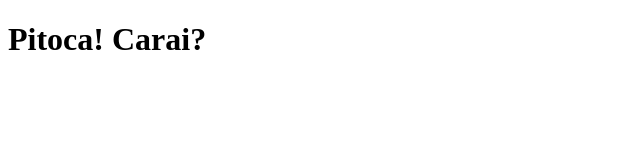
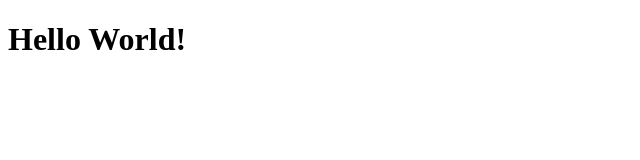
Before and after one commit to romerotg/clone-tabnews, a Next.js app: page / in a window 1280 px wide. Shown: the top 160 px of the page, without its empty margins (0-640 px from the left). Built offline with nearby package versions, Linux system fonts and the light colour scheme.

Commit message:
Adding empty line to the end of the initial page and changing the message

```diff
--- a/pages/index.js
+++ b/pages/index.js
@@ -1,5 +1,5 @@
 function Home() {
-    return <h1>Pitoca! Carai?</h1>
+    return <h1>Hello World!</h1>
 }
 
 export default Home;
```
